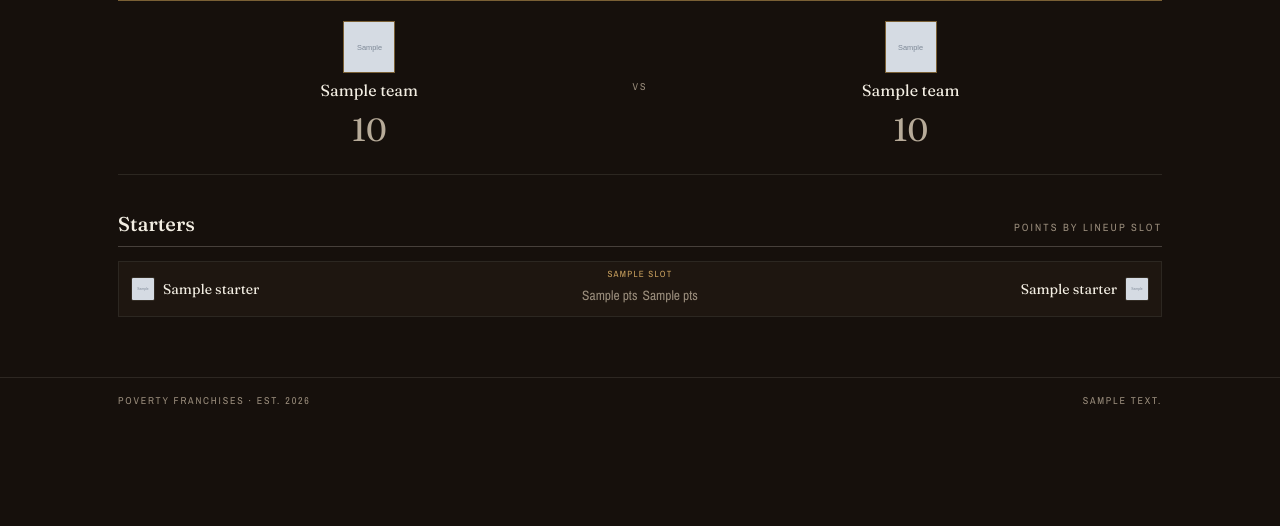
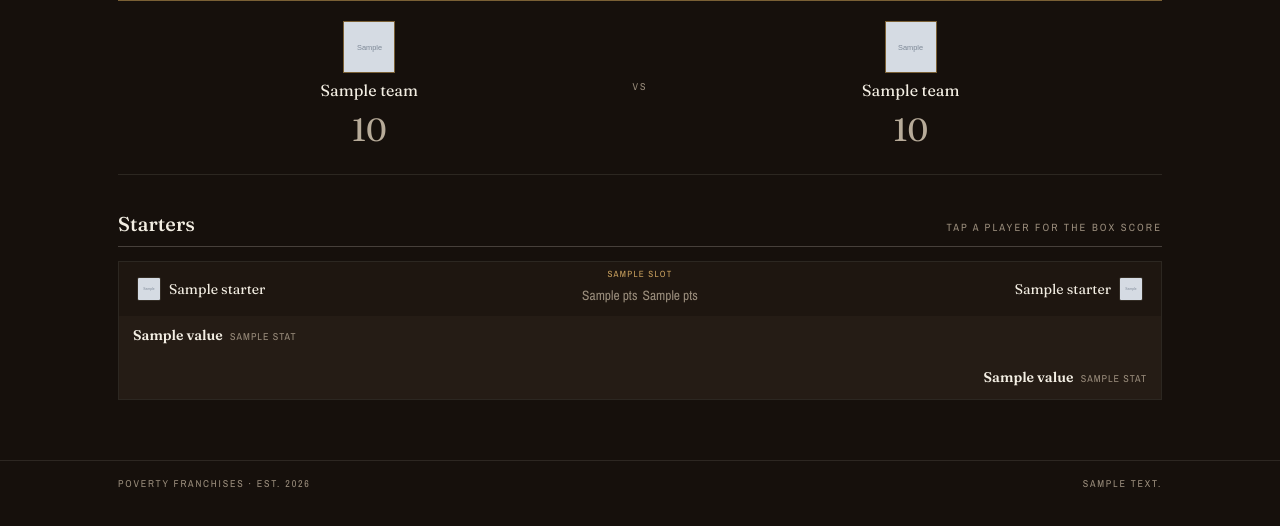
Before and after one commit to xpoes123/poverty-football, a FastAPI app: template templates/matchup.html in a window 1280 px wide. Shown: the part 142-668 px from the top of the page. Run offline with FastAPI, Linux system fonts and the light colour scheme; the template is opened without the code that fills it: most values are stand-ins (such as "Sample title", 1, 10 or a date in 2020); grey boxes marked "Sample" are stand-in pictures; parts of the project's set-up code (start-up, migrations or seed data) failed here and were passed over.

Commit message:
Matchup: tap a player to expand their weekly box score (real week stats + per-game seed fixture)

```diff
--- a/seed/transactions_1.json
+++ b/seed/transactions_1.json
@@ -1 +1 @@
-[{"transaction_id": "tx-1-0", "type": "trade", "status": "complete", "roster_ids": [5, 2], "adds": {"8698": 2, "9493": 5}, "drops": {"6806": 5, "12467": 2}, "created": 1757163600000, "week": 1}, {"transaction_id": "tx-1-1", "type": "waiver", "status": "complete", "roster_ids": [5], "adds": {"2133": 5}, "drops": {"2216": 5}, "created": 1757174400000, "week": 1}]
+[{"transaction_id": "tx-1-0", "type": "trade", "status": "complete", "roster_ids": [5, 2], "adds": {"9226": 2, "13413": 5}, "drops": {"3451": 5, "BAL": 2}, "created": 1757163600000, "week": 1}, {"transaction_id": "tx-1-1", "type": "waiver", "status": "complete", "roster_ids": [5], "adds": {"11834": 5}, "drops": {"8698": 5}, "created": 1757174400000, "week": 1}]
--- a/seed/transactions_2.json
+++ b/seed/transactions_2.json
@@ -1 +1 @@
-[{"transaction_id": "tx-2-0", "type": "trade", "status": "complete", "roster_ids": [4, 8], "adds": {"13269": 8, "8150": 4}, "drops": {"7588": 4, "7547": 8}, "created": 1757768400000, "week": 2}, {"transaction_id": "tx-2-1", "type": "waiver", "status": "complete", "roster_ids": [1], "adds": {"11533": 1}, "drops": {"3214": 1}, "created": 1757779200000, "week": 2}, {"transaction_id": "tx-2-2", "type": "waiver", "status": "complete", "roster_ids": [10], "adds": {"11643": 10}, "drops": {"12545": 10}, "created": 1757790000000, "week": 2}]
+[{"transaction_id": "tx-2-0", "type": "trade", "status": "complete", "roster_ids": [4, 8], "adds": {"13298": 8, "11569": 4}, "drops": {"9494": 4, "4984": 8}, "created": 1757768400000, "week": 2}, {"transaction_id": "tx-2-1", "type": "waiver", "status": "complete", "roster_ids": [1], "adds": {"13337": 1}, "drops": {"3294": 1}, "created": 1757779200000, "week": 2}, {"transaction_id": "tx-2-2", "type": "waiver", "status": "complete", "roster_ids": [10], "adds": {"5844": 10}, "drops": {"9511": 10}, "created": 1757790000000, "week": 2}]
--- a/seed/transactions_3.json
+++ b/seed/transactions_3.json
@@ -1 +1 @@
-[{"transaction_id": "tx-3-0", "type": "free_agent", "status": "complete", "roster_ids": [2], "adds": {"13272": 2}, "drops": {"2747": 2}, "created": 1758373200000, "week": 3}]
+[{"transaction_id": "tx-3-0", "type": "free_agent", "status": "complete", "roster_ids": [2], "adds": {"SEA": 2}, "drops": {"12502": 2}, "created": 1758373200000, "week": 3}]
--- a/seed/transactions_4.json
+++ b/seed/transactions_4.json
@@ -1 +1 @@
-[{"transaction_id": "tx-4-0", "type": "trade", "status": "complete", "roster_ids": [1, 4], "adds": {"5012": 4, "IND": 1}, "drops": {"9756": 1, "WAS": 4}, "created": 1758978000000, "week": 4}]
+[{"transaction_id": "tx-4-0", "type": "trade", "status": "complete", "roster_ids": [1, 4], "adds": {"6801": 4, "13276": 1}, "drops": {"9484": 1, "11646": 4}, "created": 1758978000000, "week": 4}]
--- a/seed/transactions_5.json
+++ b/seed/transactions_5.json
@@ -1 +1 @@
-[{"transaction_id": "tx-5-0", "type": "trade", "status": "complete", "roster_ids": [4, 3], "adds": {"12455": 3, "11632": 4}, "drops": {"8155": 4, "7567": 3}, "created": 1759582800000, "week": 5}, {"transaction_id": "tx-5-1", "type": "trade", "status": "complete", "roster_ids": [8, 4], "adds": {"11646": 4, "12533": 8}, "drops": {"9758": 8, "5947": 4}, "created": 1759593600000, "week": 5}, {"transaction_id": "tx-5-2", "type": "waiver", "status": "complete", "roster_ids": [12], "adds": {"7600": 12}, "drops": {"9506": 12}, "created": 1759604400000, "week": 5}]
+[{"transaction_id": "tx-5-0", "type": "trade", "status": "complete", "roster_ids": [4, 3], "adds": {"13345": 3, "10219": 4}, "drops": {"8676": 4, "7567": 3}, "created": 1759582800000, "week": 5}, {"transaction_id": "tx-5-1", "type": "trade", "status": "complete", "roster_ids": [8, 4], "adds": {"1945": 4, "4195": 8}, "drops": {"6865": 8, "13296": 4}, "created": 1759593600000, "week": 5}, {"transaction_id": "tx-5-2", "type": "waiver", "status": "complete", "roster_ids": [12], "adds": {"7523": 12}, "drops": {"9753": 12}, "created": 1759604400000, "week": 5}]
--- a/seed/transactions_6.json
+++ b/seed/transactions_6.json
@@ -1 +1 @@
-[{"transaction_id": "tx-6-0", "type": "free_agent", "status": "complete", "roster_ids": [2], "adds": {"9753": 2}, "drops": {"8154": 2}, "created": 1760187600000, "week": 6}, {"transaction_id": "tx-6-1", "type": "trade", "status": "complete", "roster_ids": [3, 10], "adds": {"11581": 10, "13804": 3}, "drops": {"7042": 3, "8148": 10}, "created": 1760198400000, "week": 6}, {"transaction_id": "tx-6-2", "type": "waiver", "status": "complete", "roster_ids": [5], "adds": {"12469": 5}, "drops": {"7569": 5}, "created": 1760209200000, "week": 6}]
+[{"transaction_id": "tx-6-0", "type": "free_agent", "status": "complete", "roster_ids": [2], "adds": {"7922": 2}, "drops": {"5859": 2}, "created": 1760187600000, "week": 6}, {"transaction_id": "tx-6-1", "type": "trade", "status": "complete", "roster_ids": [3, 10], "adds": {"13804": 10, "LV": 3}, "drops": {"6794": 3, "6790": 10}, "created": 1760198400000, "week": 6}, {"transaction_id": "tx-6-2", "type": "waiver", "status": "complete", "roster_ids": [5], "adds": {"11603": 5}, "drops": {"11627": 5}, "created": 1760209200000, "week": 6}]
--- a/sleeper.py
+++ b/sleeper.py
@@ -53,8 +53,8 @@ def _seed(url: str):
         return load("nfl_state.json", {})
     elif parts[0] == "players":
         return load("players.json", {})
-    elif parts[0] == "stats":  # stats/nfl/regular/{season}
-        return load(f"stats_{parts[3]}.json", {})
+    elif parts[0] == "stats":  # stats/nfl/regular/{season}[/{week}]
+        return load("week_stats.json", {}) if len(parts) >= 5 else load(f"stats_{parts[3]}.json", {})
     elif parts[0] == "user":  # resolve handle -> user dict, or None
         name = parts[1]
         return next((u for u in load("users.json", []) if u.get("display_name") == name), None)
@@ -139,3 +139,11 @@ async def get_player_stats(season: str) -> dict:
         return await _get(f"{BASE}/stats/nfl/regular/{season}", ttl=86400) or {}
     except httpx.HTTPStatusError:
         return {}
+
+
+async def get_week_stats(season: str, week: int) -> dict:
+    """id -> that week's stat line. Empty dict if unavailable."""
+    try:
+        return await _get(f"{BASE}/stats/nfl/regular/{season}/{week}", ttl=3600) or {}
+    except httpx.HTTPStatusError:
+        return {}
--- a/static/css/poverty.css
+++ b/static/css/poverty.css
@@ -259,13 +259,21 @@ button{font:inherit;color:inherit;background:none;border:0}
 .mvs__team.win .mvs__score{color:var(--gold-bright)}
 .mvs__vs{font-size:10px;letter-spacing:.2em;text-transform:uppercase;color:var(--muted)}
 .breakdown{border:1px solid var(--rule)}
-.brow{display:grid;grid-template-columns:1fr auto 1fr;align-items:center;gap:8px;padding:8px 12px;background:var(--surface);border-bottom:1px solid var(--rule)}
-.brow:last-child{border-bottom:0}
-.brow:nth-child(even){background:rgba(243,238,227,.02)}
-.bside{display:flex;align-items:center;gap:8px;min-width:0}
-.bside--b{justify-content:flex-end}
+.brow-wrap{border-bottom:1px solid var(--rule)}
+.brow-wrap:last-child{border-bottom:0}
+.breakdown > .brow-wrap:nth-child(even) .brow{background:rgba(243,238,227,.02)}
+.brow{display:grid;grid-template-columns:1fr auto 1fr;align-items:center;gap:8px;padding:8px 12px;background:var(--surface)}
+.bside{display:flex;align-items:center;gap:8px;min-width:0;cursor:pointer;text-align:left}
+.bside--b{justify-content:flex-end;text-align:right}
+.bside:hover .bname{color:var(--gold-bright)}
 .bname{font-family:var(--serif);font-size:14px;white-space:nowrap;overflow:hidden;text-overflow:ellipsis}
 .bside .slot-face{margin:0;flex:none}
+.bstats{display:flex;flex-wrap:wrap;gap:5px 16px;padding:9px 14px 12px;background:var(--surface-2);font-size:10px}
+.bstats--b{justify-content:flex-end}
+.bstat{color:var(--muted);letter-spacing:.1em;text-transform:uppercase}
+.bstat b{font-family:var(--serif);font-size:14px;color:var(--bone);letter-spacing:0;text-transform:none;margin-right:4px}
+.bstat--muted{color:var(--muted);text-transform:none;letter-spacing:.02em;font-size:11px}
+.bstat--muted b{display:none}
 .bmid{display:flex;flex-direction:column;align-items:center;gap:4px;flex:none}
 .bslot{font-size:9px;letter-spacing:.14em;text-transform:uppercase;color:var(--gold);line-height:1}
 .bscores{display:flex;gap:5px}
--- a/templates/matchup.html
+++ b/templates/matchup.html
@@ -19,15 +19,16 @@
       </div>
     </div>
 
-    <div class="section-head"><h2>Starters</h2><p>Points by lineup slot</p></div>
+    <div class="section-head"><h2>Starters</h2><p>Tap a player for the box score</p></div>
     <div class="breakdown">
       {% for i in range(detail.a.starters | length) %}
         {% set pa = detail.a.starters[i] %}{% set pb = detail.b.starters[i] %}
+        <div class="brow-wrap">
           <div class="brow">
-          <div class="bside bside--a">
+            <button type="button" class="bside bside--a" aria-expanded="false">
               {% if pa.img %}<img class="slot-face" src="{{ pa.img }}" onerror="this.onerror=null;this.src='/static/default-team.svg'" alt="" loading="lazy">{% endif %}
               <span class="bname">{{ pa.name }}</span>
-          </div>
+            </button>
             <div class="bmid">
               <span class="bslot">{{ pa.slot }}</span>
               <span class="bscores">
@@ -35,13 +36,35 @@
                 <span class="bpts {{ 'win' if pb.pts > pa.pts else 'lose' if pb.pts < pa.pts else 'tie' }}">{{ pb.pts }}</span>
               </span>
             </div>
-          <div class="bside bside--b">
+            <button type="button" class="bside bside--b" aria-expanded="false">
               <span class="bname">{{ pb.name }}</span>
               {% if pb.img %}<img class="slot-face" src="{{ pb.img }}" onerror="this.onerror=null;this.src='/static/default-team.svg'" alt="" loading="lazy">{% endif %}
+            </button>
+          </div>
+          <div class="bstats bstats--a" hidden>
+            {% for s in pa.stats %}<span class="bstat"><b>{{ s.value }}</b> {{ s.label }}</span>{% else %}<span class="bstat bstat--muted">No box score</span>{% endfor %}
+          </div>
+          <div class="bstats bstats--b" hidden>
+            {% for s in pb.stats %}<span class="bstat"><b>{{ s.value }}</b> {{ s.label }}</span>{% else %}<span class="bstat bstat--muted">No box score</span>{% endfor %}
           </div>
         </div>
       {% endfor %}
     </div>
   </div>
 </main>
+<script>
+(() => {
+  const wrap = document.querySelector('.breakdown');
+  if (!wrap) return;
+  wrap.addEventListener('click', (e) => {
+    const btn = e.target.closest('.bside');
+    if (!btn) return;
+    const side = btn.classList.contains('bside--a') ? 'a' : 'b';
+    const panel = btn.closest('.brow-wrap').querySelector('.bstats--' + side);
+    const open = panel.hidden;
+    panel.hidden = !open;
+    btn.setAttribute('aria-expanded', String(open));
+  });
+})();
+</script>
 {% endblock %}
--- a/web.py
+++ b/web.py
@@ -30,6 +30,7 @@ from sleeper import (
     get_nfl_state,
     get_player_stats,
     get_players,
+    get_week_stats,
     get_rosters,
     get_transactions,
     get_users,
@@ -450,7 +451,8 @@ async def matchup(request: Request, week: int, mid: int):
     users, rosters, league = await get_users(LID), await get_rosters(LID), await get_league(LID)
     players = await get_players()
     slots = [p for p in league.get("roster_positions", []) if p != "BN"]
-    detail = views.matchup_detail(await get_matchups(LID, week), mid, rosters, users, players, slots)
+    week_stats = await get_week_stats(league.get("season", "2025"), week)
+    detail = views.matchup_detail(await get_matchups(LID, week), mid, rosters, users, players, slots, week_stats)
     if detail is None:
         return RedirectResponse(f"/schedule?week={week}")
     ctx = await _base_ctx(request, "schedule")
```
Also changed, not shown: seed/build_real_fixtures.py (+15 -0 lines), seed/week_stats.json (added, +1 -0 lines), views.py (+7 -5 lines), seed/players.json, seed/stats_2025.json. Lines whose indentation alone changed are shown as unchanged.
